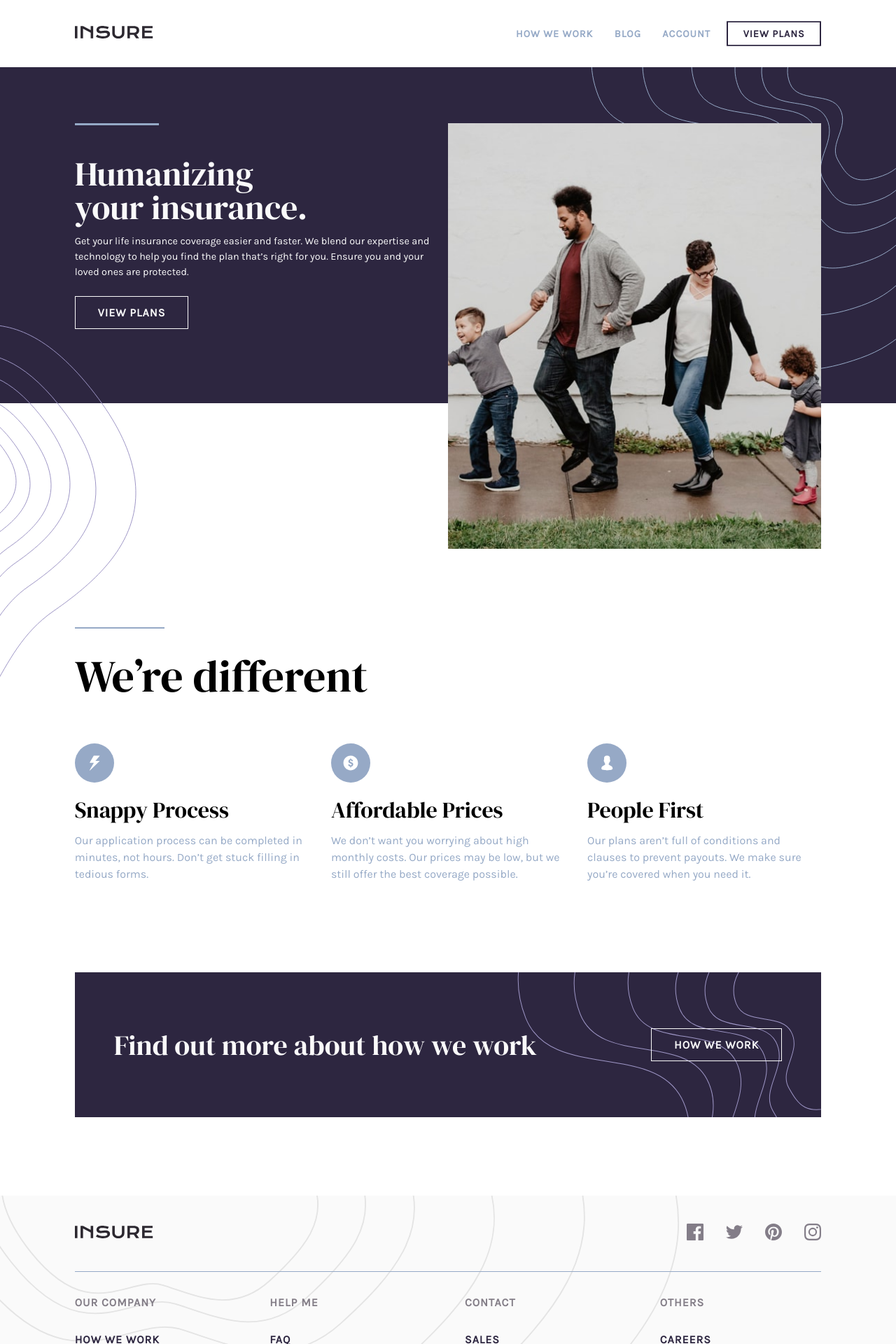
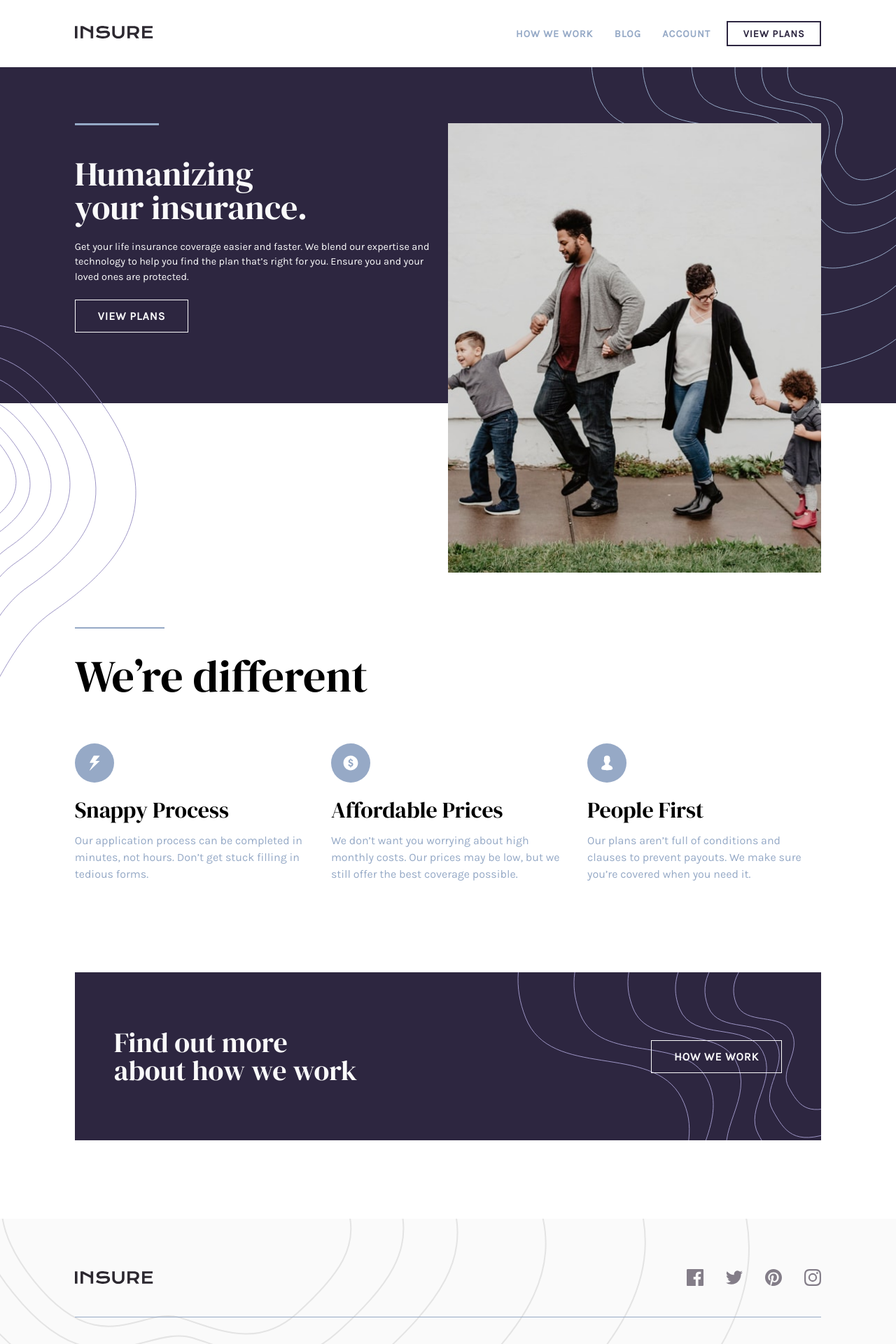
Before and after one commit to alfredthompsonOvie/insure-landing-page, a Vue app: page / in a window 1280 px wide. Shown: the top 1920 px of the page at 70% size. Built offline with nearby package versions, Linux system fonts and the light colour scheme.

Commit message:
complete project

```diff
--- a/index.html
+++ b/index.html
@@ -2,7 +2,7 @@
 <html lang="en">
 	<head>
 		<meta charset="UTF-8" />
-		<link rel="icon" type="image/png" sizes="32x32" href="@/assets/images/favicon-32x32.png">
+		<link rel="icon" type="image/png" sizes="32x32" href="./src/assets/images/favicon-32x32.png">
     <meta http-equiv="X-UA-Compatible" content="IE=edge">
     <meta name="viewport" content="width=device-width, initial-scale=1.0" />
 
@@ -18,7 +18,7 @@
 			href="https://fonts.googleapis.com/css2?family=DM+Serif+Display&display=swap"
 			rel="stylesheet"
 		/>
-		<title>Frontend Mentor | Insure landing page</title>
+		<title>Frontend Mentor | Insure landing page | Alfred Thompson Ovie</title>
 	</head>
 	<body>
 		<div id="app"></div>
--- a/src/assets/base.css
+++ b/src/assets/base.css
@@ -52,5 +52,5 @@ img {
 ul {
 	list-style: none;
 }
-.attribution { font-size: 11px; text-align: center; }
+.attribution { font-size: 14px; text-align: center; }
 .attribution a { color: hsl(228, 45%, 44%); }
--- a/src/assets/main.css
+++ b/src/assets/main.css
@@ -5,12 +5,6 @@
 	margin-inline: auto;
 }
 
-/* a,
-.green {
-  text-decoration: none;
-  color: hsla(160, 100%, 37%, 1);
-  transition: 0.4s;
-} */
 .grid {
 	display: grid;
 	grid-template-columns: 1fr 10fr 1fr;
@@ -21,17 +15,33 @@
 	color: var(--VeryLightGray);
 	letter-spacing: 1px;
 	text-transform: uppercase;
+	z-index: 2;
 }
 .cta {
 	display: inline-block;
 	border: 1px solid;
 	padding: 0.8em 2em;
-	transition: all 0.5s linear;
+	transition: all 0.3s linear;
 	font-weight: var(--fw-md);
+	position: relative;
+	overflow: hidden;
+}
+.cta::before {
+	content: '';
+	position: absolute;
+	top: 0;
+	left: -101%;
+	width: 100%;
+	height: 100%;
+	transition: all .3s linear;
+	background-color: var(--VeryLightGray);
+	z-index: -1;
 }
 .cta:hover {
-	background-color: var(--VeryLightGray);
 	color: var(--DarkViolet);
+}
+.cta:hover::before {
+	left: 0%;
 }
 
 main {
@@ -49,18 +59,19 @@ main {
 	color: var(--VeryLightGray);
 	background-image: url(./images/bg-pattern-intro-left-mobile.svg),
 		url(./images/bg-pattern-intro-right-mobile.svg);
-	background-position: 0% 30em, 100% 48em;
+	background-position: 0% 26em, 100% 48em;
 	background-repeat: no-repeat;
 }
 
 .hero__illustration {
 	grid-row: 1;
 	grid-column: 1/-1;
-	padding-top: 30em;
-	background-image: url(./images/image-intro-mobile.jpg);
-	background-repeat: no-repeat;
-	background-position: bottom;
-	background-size: cover;
+	display: flex;
+	justify-content: center;
+}
+picture img {
+	object-position: center;
+	object-fit: contain;
 }
 
 .hero__content {
@@ -69,7 +80,7 @@ main {
 	padding: 5em 0;
 	text-align: center;
 }
-.block {
+.heading--hero span {
 	display: block;
 }
 
@@ -80,6 +91,7 @@ main {
 	font-weight: var(--fw-sm);
 	line-height: 1;
 	position: relative;
+	z-index: 1;
 }
 .heading--about {
 	padding: 0.6em 0 1em;
@@ -99,13 +111,13 @@ main {
 	background-color: var(--GrayishBlue);
 }
 .text--hero {
-	margin: 1em auto 1.5rem;
+	margin: 1.5em auto;
 	max-width: 550px;
 	line-height: 1.5;
 	font-size: 0.9rem;
 }
 .about {
-	padding: 3em 0 6em;
+	padding: 10em 0;
 }
 .about--inner {
 	grid-column: 2;
@@ -132,8 +144,6 @@ main {
 	margin-inline: auto;
 	color: var(--GrayishBlue);
 }
-
-
 .moreInfo {
 	background-color: var(--DarkViolet);
 	color: var(--VeryLightGray);
@@ -150,17 +160,13 @@ main {
 	background-position: top right;
 
 }
-
+.moreInfo span {
+	display: block;
+}
 .moreInfo .heading {
 	font-size: 2.5rem;
 	font-size: clamp(1.8rem, 8vw, 2.5rem);
 }
-/* @media (min-width: 637px) {
-  .moreInfo .heading span {
-    display: block;
-  }
-} */
-
 .footer {
 	background-color: var(--VeryLightGray);
 	display: grid;
@@ -169,6 +175,7 @@ main {
 	background-image: url(./images/bg-pattern-footer-mobile.svg);
 	background-repeat: no-repeat;
 	background-size: contain;
+	padding: 3em 0 2em;
 }
 .footer__social {
 	grid-row: 1;
@@ -220,17 +227,14 @@ main {
 .attribution {
 	grid-row: 3;
 	grid-column: 2;
-	padding: 1em 0 5em;
+	align-self: center;
+	padding: 1em 0 2em;
 }
-
-
-
 @media (min-width: 500px) {
   .hero__illustration {
     background-position: center;
   }
 }
-
 @media (min-width: 639px) {
   .card__container {
     display: grid;
@@ -261,21 +265,11 @@ main {
       url(./images/bg-pattern-intro-right-mobile.svg);
     background-position: 0% 35em, 100% 48em;
   }
-  .hero__illustration {
-    padding-top: 35em;
-    background-position: center;
-    background-image: url(./images/image-intro-desktop.jpg);
-  }
-}
-@media (min-width: 800px) {
-  .hero__illustration {
-    padding-top: 38em;
-    background-position: center;
-  }
 }
 @media (min-width: 820px) {
 	.footer {
 		background-image: url("./images/bg-pattern-footer-desktop.svg");
+		padding: 2em 0;
 	}
 	.footer__social {
 		flex-direction: row;
@@ -310,9 +304,6 @@ main {
     transform: translateX(0%);
   }
 }
-
-@media (min-width: 1024px) {
-}
 @media (min-width: 1024px) {
   main {
     background-image: url('./images/bg-pattern-intro-left-desktop.svg'),
@@ -330,10 +321,10 @@ main {
     color: var(--VeryLightGray);
   }
 	.hero__illustration {
-    z-index: 1;
 		grid-row: 1;
 		grid-column: 3;
-		background-position: bottom;
+	}
+	picture {
 		position: relative;
 		top: 5em;
 	}
--- a/src/components/AppFooter.vue
+++ b/src/components/AppFooter.vue
@@ -1,45 +1,45 @@
 <template>
 	<footer class="footer">
 		<section class="footer__social">
-			<a href="#" class="homePage">
+			<RouterLink :to="{ name: '' }">
 				<img src="@/assets/images/logo.svg" alt="Insure logo" />
-			</a>
+			</RouterLink>
 			<ul class="social__list">
 				<li class="social__item">
-					<a href="#" class="social__link">
+					<AppLink to="https://www.facebook.com" class="social__link">
 						<img
 							src="@/assets/images/icon-facebook.svg"
 							alt="facebook logo"
 							class="social__link--img"
 						/>
-					</a>
+					</AppLink>
 				</li>
 				<li class="social__item">
-					<a href="#" class="social__link">
+					<AppLink to="https://www.twitter.com" class="social__link">
 						<img
 							src="@/assets/images/icon-twitter.svg"
 							alt="twitter logo"
 							class="social__link--img"
 						/>
-					</a>
+					</AppLink>
 				</li>
 				<li class="social__item">
-					<a href="#" class="social__link">
+					<AppLink to="https://www.pinterest.com" class="social__link">
 						<img
 							src="@/assets/images/icon-pinterest.svg"
 							alt="pinterest logo"
 							class="social__link--img"
 						/>
-					</a>
+					</AppLink>
 				</li>
 				<li class="social__item">
-					<a href="#" class="social__link">
+					<AppLink to="https://www.instagram.com" class="social__link">
 						<img
 							src="@/assets/images/icon-instagram.svg"
 							alt="instagram logo"
 							class="social__link--img"
 						/>
-					</a>
+					</AppLink>
 				</li>
 			</ul>
 		</section>
@@ -47,70 +47,72 @@
 			<ul class="footer__nav__list">
 				<li class="footer__nav__item">Our company</li>
 				<li class="footer__nav__item">
-					<a href="#" class="footer__nav__link">How we work</a>
+					<RouterLink :to="{ name: '' }" class="footer__nav__link">How we work</RouterLink>
 				</li>
 				<li class="footer__nav__item">
-					<a href="#" class="footer__nav__link">Why Insure?</a>
+					<RouterLink :to="{ name: '' }" class="footer__nav__link">Why Insure?</RouterLink>
 				</li>
 				<li class="footer__nav__item">
-					<a href="#" class="footer__nav__link">View plans</a>
+					<RouterLink :to="{ name: '' }" class="footer__nav__link">View plans</RouterLink>
 				</li>
 				<li class="footer__nav__item">
-					<a href="#" class="footer__nav__link">Reviews</a>
+					<RouterLink :to="{ name: '' }" class="footer__nav__link">Reviews</RouterLink>
 				</li>
 			</ul>
 			<ul class="footer__nav__list">
 				<li class="footer__nav__item">Help me</li>
 				<li class="footer__nav__item">
-					<a href="#" class="footer__nav__link">FAQ</a>
+					<RouterLink :to="{ name: '' }" class="footer__nav__link">FAQ</RouterLink>
 				</li>
 				<li class="footer__nav__item">
-					<a href="#" class="footer__nav__link"> Terms of use</a>
+					<RouterLink :to="{ name: '' }" class="footer__nav__link">Terms of use</RouterLink>
 				</li>
 				<li class="footer__nav__item">
-					<a href="#" class="footer__nav__link">Privacy policy</a>
+					<RouterLink :to="{ name: '' }" class="footer__nav__link">Privacy policy</RouterLink>
 				</li>
 				<li class="footer__nav__item">
-					<a href="#" class="footer__nav__link">Cookies</a>
+					<RouterLink :to="{ name: '' }" class="footer__nav__link">Cookies</RouterLink>
 				</li>
 			</ul>
 			<ul class="footer__nav__list">
 				<li class="footer__nav__item">Contact</li>
 				<li class="footer__nav__item">
-					<a href="#" class="footer__nav__link">Sales</a>
+					<RouterLink :to="{ name: '' }" class="footer__nav__link">Sales</RouterLink>
 				</li>
 				<li class="footer__nav__item">
-					<a href="#" class="footer__nav__link">Support</a>
+					<RouterLink :to="{ name: '' }" class="footer__nav__link">Support</RouterLink>
 				</li>
 				<li class="footer__nav__item">
-					<a href="#" class="footer__nav__link">Live chat</a>
+					<RouterLink :to="{ name: '' }" class="footer__nav__link">Live chat</RouterLink>
 				</li>
 			</ul>
 			<ul class="footer__nav__list">
 				<li class="footer__nav__item">Others</li>
 				<li class="footer__nav__item">
-					<a href="#" class="footer__nav__link">Careers</a>
+					<RouterLink :to="{ name: '' }" class="footer__nav__link">Careers</RouterLink>
 				</li>
 				<li class="footer__nav__item">
-					<a href="#" class="footer__nav__link">Press</a>
+					<RouterLink :to="{ name: '' }" class="footer__nav__link">Press</RouterLink>
 				</li>
 				<li class="footer__nav__item">
-					<a href="#" class="footer__nav__link">Licenses</a>
+					<RouterLink :to="{ name: '' }" class="footer__nav__link">Licenses</RouterLink>
 				</li>
 			</ul>
 		</section>
 		<div class="attribution">
 			Challenge by
-			<a href="https://www.frontendmentor.io?ref=challenge" target="_blank"
-				>Frontend Mentor</a
-			>. Coded by <a href="#">Your Name Here</a>.
+			<AppLink to="https://www.frontendmentor.io?ref=challenge">Frontend Mentor</AppLink>. Coded by <AppLink to="https://www.linkedin.com/in/alfredthompsonovie/">Alfred Thompson Ovie</AppLink>.
 		</div>
 	</footer>
 </template>
 
 <script>
+import AppLink from './AppLink.vue';
 export default {
 	name: "AppFooter",
+	components: {
+		AppLink,
+	}
 };
 </script>
 
--- /dev/null
+++ b/src/components/AppLink.vue
@@ -0,0 +1,34 @@
+<template>
+  <a
+  :href="to"
+  v-bind="$attrs"
+  target="_blank"
+  v-if="isExternalLink"
+  ><slot/></a>
+  <router-link :to="to" v-else><slot/></router-link>
+</template>
+
+<script>
+
+import { computed } from "vue";
+import { RouterLink } from "vue-router"
+export default {
+  name: "AppLink",
+  props: {
+    ...RouterLink.props
+  },
+  setup (props) {
+    const isExternalLink = computed(() => {
+      return typeof props.to === "string" && props.to.startsWith("http")
+    })
+
+    return {
+      isExternalLink
+    }
+  }
+}
+</script>
+
+<style scoped>
+
+</style>
--- a/src/components/AppNavigation.vue
+++ b/src/components/AppNavigation.vue
@@ -1,40 +1,129 @@
 <template>
-	<header class="header grid">
+	<header class="header grid" :class="{ fixed: isMenuOpen }">
 		<nav class="nav__bar">
-			<div class="branding">
-				<a href="#">
-					<img src="@/assets/images/logo.svg" alt="Insure logo" />
-				</a>
-			</div>
-			<ul class="nav__list">
-				<li class="nav__item"><a href="#" class="nav__link">How we work</a></li>
-				<li class="nav__item"><a href="#" class="nav__link">Blog</a></li>
-				<li class="nav__item"><a href="#" class="nav__link">Account</a></li>
+			<section class="branding">
+				<AppLink :to="{ name: 'home' }">
+					<img src="@/assets/images/logo.svg" alt="Insure homepage" />
+				</AppLink>
+			</section>
+			<!-- mobile -->
+			<section class="overlay grid" v-if="isMenuOpen">
+				<ul class="nav__list">
+					<li class="nav__item">
+						<AppLink :to="{ name: 'about' }" class="nav__link">
+							How we work
+						</AppLink>
+					</li>
+					<li class="nav__item">
+						<AppLink :to="{ name: '' }" class="nav__link"> Blog </AppLink>
+					</li>
+					<li class="nav__item">
+						<AppLink :to="{ name: '' }" class="nav__link"> Account </AppLink>
+					</li>
+					<li class="nav__item">
+						<AppLink :to="{ name: '' }" class="nav__link cta">
+							View plans
+						</AppLink>
+					</li>
+				</ul>
+			</section>
+			<!-- desktop -->
+			<ul class="nav__list" v-if="!isMobile">
 				<li class="nav__item">
-					<a href="#" class="nav__link cta">View plans</a>
+					<AppLink :to="{ name: 'about' }" class="nav__link">
+						How we work
+					</AppLink>
+				</li>
+				<li class="nav__item">
+					<AppLink :to="{ name: '' }" class="nav__link"> Blog </AppLink>
+				</li>
+				<li class="nav__item">
+					<AppLink :to="{ name: '' }" class="nav__link"> Account </AppLink>
+				</li>
+				<li class="nav__item">
+					<AppLink :to="{ name: '' }" class="nav__link cta">
+						View plans
+					</AppLink>
 				</li>
 			</ul>
-			<div class="hamburger">
-				<button class="btn--menu openMenu">
-					<img src="@/assets/images/icon-hamburger.svg" alt="open nav menu" />
-				</button>
-				<button class="btn--menu closeMenu">
-					<img src="@/assets/images/icon-close.svg" alt="close nav menu" />
-				</button>
+			<div class="hamburger" v-if="isMobile">
+				<Transition name="fade" appear mode="out-in">
+					<button
+						type="button"
+						class="btn--menu"
+						@click.prevent="isMenuOpen = !isMenuOpen"
+						v-if="!isMenuOpen"
+					>
+						<img src="@/assets/images/icon-hamburger.svg" alt="open nav menu" />
+					</button>
+
+					<button
+						type="button"
+						class="btn--menu"
+						@click.prevent="isMenuOpen = !isMenuOpen"
+						v-else
+					>
+						<img src="@/assets/images/icon-close.svg" alt="close nav menu" />
+					</button>
+				</Transition>
 			</div>
-			<div class="overlay"></div>
 		</nav>
 	</header>
 </template>
 
 <script>
+import { ref, onMounted } from "vue";
+import AppLink from "./AppLink.vue";
 export default {
 	name: "AppNavigation",
+	components: {
+		AppLink,
+	},
+	setup() {
+		const isMenuOpen = ref(null);
+		const windowWidth = ref(null);
+		const isMobile = ref(null);
+
+		const checkScreen = () => {
+			windowWidth.value = window.innerWidth;
+			if (windowWidth.value < 800) {
+				isMenuOpen.value = false;
+				isMobile.value = true;
+				return;
+			}
+			isMenuOpen.value = false;
+			isMobile.value = false;
+		};
+		onMounted(() => {
+			checkScreen();
+			window.addEventListener("resize", checkScreen);
+		});
+
+		return {
+			isMenuOpen,
+			isMobile,
+		};
+	},
 };
 </script>
 
 <style scoped>
-
+.fade-enter-from,
+.fade-leave-to {
+	opacity: 0;
+}
+.fade-enter-active,
+.fade-leave-active {
+	transition: all 0.3s linear;
+}
+header.fixed {
+	position: fixed;
+	width: 100%;
+	left: 0;
+	right: 0;
+	background-color: white;
+	z-index: 99;
+}
 .nav__bar {
 	grid-column: 2;
 	grid-row: 1;
@@ -44,35 +133,7 @@ export default {
 	position: relative;
 	height: 6em;
 }
-.nav__list {
-	position: absolute;
-	top: 6em;
-	left: 0;
-	right: 0;
-	padding-top: 1em;
-	clip-path: polygon(0 0, 100% 0, 100% 0, 0 0);
-	z-index: 4;
-	@media (min-width: 768px) {
-	}
-}
-.nav__item + .nav__item {
-	margin-top: 1em;
-}
 
-.nav__link {
-	font-weight: var(--fw-md);
-	padding: 1em;
-	display: block;
-	text-align: center;
-	transition: all .3s linear;
-}
-.nav__link:hover {
-	color: var(--DarkViolet);
-}
-.nav__link.cta:hover {
-	background-color: var(--DarkViolet);
-	color: var(--VeryLightGray);
-}
 .overlay {
 	position: fixed;
 	top: 6em;
@@ -80,13 +141,31 @@ export default {
 	right: 0;
 	height: calc(100vh - 6em);
 	background-color: var(--DarkViolet);
-	background-image: url(../images/bg-pattern-mobile-nav.svg);
+	background-image: url(@/assets/images/bg-pattern-mobile-nav.svg);
 	background-repeat: no-repeat;
 	background-position: bottom;
 	background-size: contain;
-	z-index: 2;
-	clip-path: polygon(0 0, 100% 0, 100% 0, 0 0);
+	z-index: 99;
+	/* clip-path: polygon(0 0, 100% 0, 100% 0, 0 0); */
 }
+.nav__list {
+	grid-column: 2;
+	grid-row: 1;
+	padding-top: 1.5em;
+	z-index: 4;
+	/* clip-path: polygon(0 0, 100% 0, 100% 0, 0 0); */
+}
+.nav__item + .nav__item {
+	margin-top: 1em;
+}
+.nav__link {
+	font-weight: var(--fw-md);
+	padding: 1em;
+	display: block;
+	text-align: center;
+	transition: all 0.3s linear;
+}
+
 .hamburger {
 	width: 32px;
 	height: 35px;
@@ -96,12 +175,8 @@ export default {
 	position: absolute;
 }
 @media (min-width: 800px) {
-	.overlay {
-		display: none;
-	}
 	.nav__list {
-		clip-path: polygon(0 0, 100% 0, 100% 100%, 0 100%);
-		position: static;
+		/* clip-path: polygon(0 0, 100% 0, 100% 100%, 0 100%); */
 		display: flex;
 		align-items: center;
 		gap: 1em;
@@ -125,8 +200,25 @@ export default {
 		color: var(--DarkViolet);
 		padding: 0.5em 1.5em;
 	}
-	.hamburger {
-		display: none;
+	.nav__link:hover {
+		color: var(--DarkViolet);
+	}
+	.nav__link.cta::before {
+		content: "";
+		position: absolute;
+		top: 0;
+		left: -101%;
+		width: 100%;
+		height: 100%;
+		transition: all 0.3s linear;
+		background-color: var(--DarkViolet);
+		z-index: -1;
+	}
+	.nav__link.cta:hover::before {
+		left: 0%;
+	}
+	.nav__link.cta:hover {
+		color: var(--VeryLightGray);
 	}
 }
 </style>
--- a/src/views/HomeView.vue
+++ b/src/views/HomeView.vue
@@ -2,60 +2,63 @@
 	<main class="main">
 		<section class="hero">
 			<section class="hero__illustration">
-				<div class="illustration"></div>
+				<picture>
+					<source media="(min-width: 655px)" srcset="@/assets/images/image-intro-desktop.jpg">
+					<img src="@/assets/images/image-intro-mobile.jpg" alt="a picture of a family holding hands while walking on the pavement">
+				</picture>
 			</section>
 			<section class="hero__content">
-				<div class="hero__content--inner">
+				<section class="hero__content--inner">
 					<h1 class="heading heading--hero">
-						<span>Humanizing</span> <span class="block">your insurance.</span>
+						<span>Humanizing</span> <span>your insurance.</span>
 					</h1>
 					<p class="text text--hero">
 						Get your life insurance coverage easier and faster. We blend our
 						expertise and technology to help you find the plan that’s right for
 						you. Ensure you and your loved ones are protected.
 					</p>
-					<a href="#" class="cta">View plans</a>
-				</div>
+					<router-link :to="{ name: '' }" class="cta">View plans</router-link>
+				</section>
 			</section>
 		</section>
 		<section class="about grid">
 			<section class="about--inner">
 				<h1 class="heading heading--about">We’re different</h1>
 				<section class="card__container">
-					<div class="card">
+					<section class="card">
 						<img
 							src="@/assets/images/icon-snappy-process.svg"
 							alt="Snappy process icon"
 						/>
-						<h2 class="heading">Snappy Process</h2>
+						<h1 class="heading">Snappy Process</h1>
 						<p class="text">
 							Our application process can be completed in minutes, not hours.
 							Don’t get stuck filling in tedious forms.
 						</p>
-					</div>
-					<div class="card">
+					</section>
+					<section class="card">
 						<img
 							src="@/assets/images/icon-affordable-prices.svg"
 							alt="Affordable Prices icon"
 						/>
-						<h2 class="heading">Affordable Prices</h2>
+						<h1 class="heading">Affordable Prices</h1>
 						<p class="text">
 							We don’t want you worrying about high monthly costs. Our prices
 							may be low, but we still offer the best coverage possible.
 						</p>
-					</div>
-					<div class="card">
+					</section>
+					<section class="card">
 						<img src="@/assets/images/icon-people-first.svg" alt="People first icon" />
-						<h2 class="heading">People First</h2>
+						<h1 class="heading">People First</h1>
 						<p class="text">
 							Our plans aren’t full of conditions and clauses to prevent
 							payouts. We make sure you’re covered when you need it.
 						</p>
-					</div>
+					</section>
 				</section>
 				<section class="moreInfo">
 					<h1 class="heading">Find out more <span>about how we work</span></h1>
-					<a href="#" class="cta">How we work</a>
+					<router-link :to="{name: ''}" class="cta">How we work</router-link>
 				</section>
 			</section>
 		</section>
```
